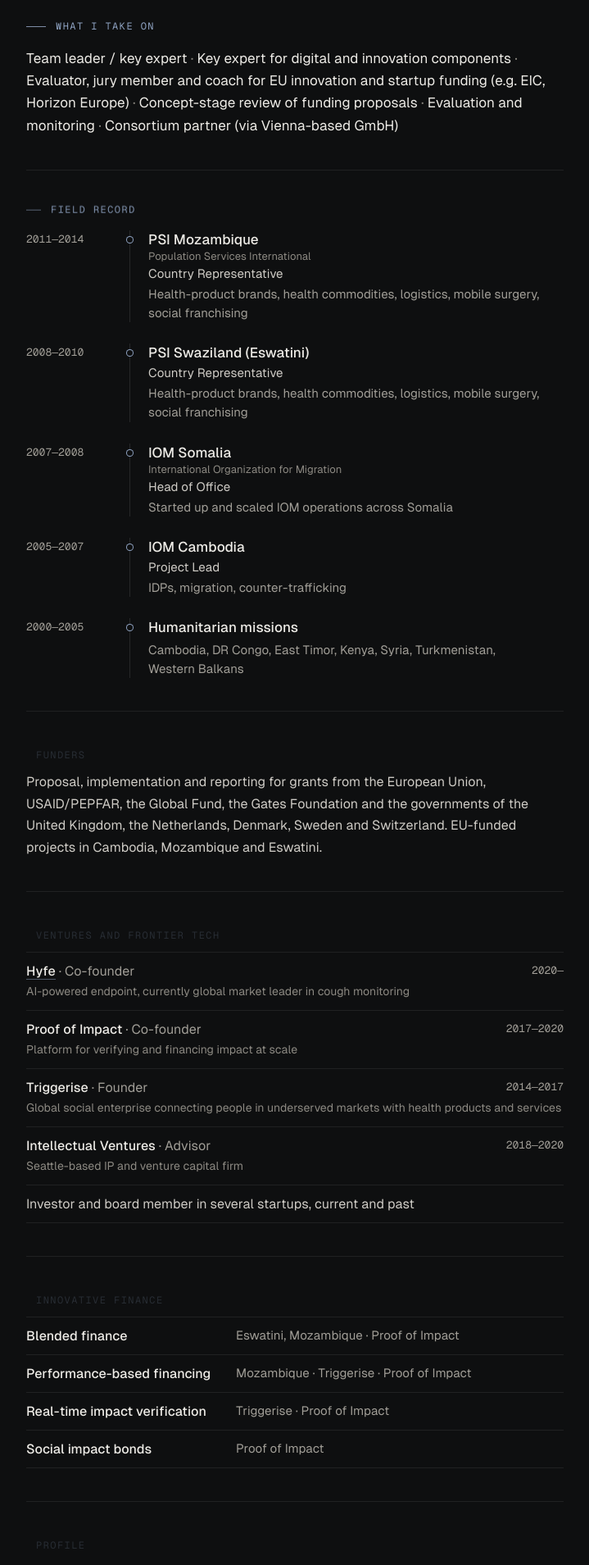
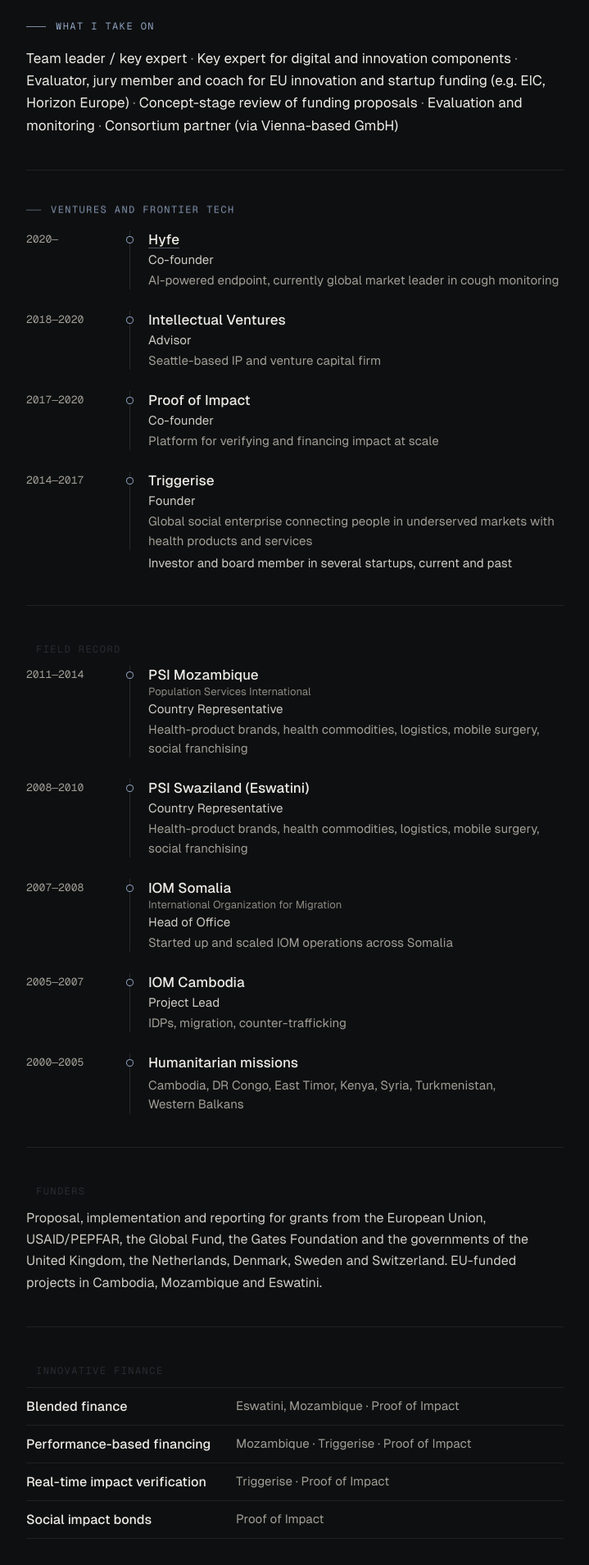
Before and after one commit to icirco/circo-io, a Jekyll site: the page built from expert/index.html, in a window 1280 px wide. Shown: the part 408-2317 px from the top of the page at 82% size, without its empty margins (280-999 px from the left). Built offline with Jekyll 4.4.1, drawn with Linux system fonts in a browser that asks for light colours.

Commit message:
/expert: reverse chronological, ventures as timeline above field record
Co-Authored-By: Claude Opus 5.5 <noreply@anthropic.com>

```diff
--- a/_layouts/expert.html
+++ b/_layouts/expert.html
@@ -140,16 +140,11 @@
     .tl .role { font-size: 15px; color: var(--body); margin-top: 3px; }
     .tl .what { font-size: 15px; line-height: 1.55; color: var(--muted); margin-top: 4px; }
 
-    /* Ventures as rows */
-    .vt { list-style: none; margin: 0; padding: 0; border-top: 1px solid var(--line); }
-    .vt li { display: grid; grid-template-columns: minmax(0, 1fr) auto; gap: 4px 16px; padding: 12px 0; border-bottom: 1px solid var(--line); }
-    .vt .n { font-size: 16px; font-weight: 500; }
-    .vt .n a { border-bottom: 1px solid rgba(175, 196, 232, .4); }
-    .vt .n a:hover { border-color: var(--accent); }
-    .vt .r { color: var(--muted); font-weight: 400; }
-    .vt .y { font-family: var(--mono); font-size: 13px; color: var(--muted); padding-top: 2px; font-variant-numeric: tabular-nums; }
-    .vt .d { grid-column: 1 / -1; font-size: 14px; line-height: 1.5; color: var(--faint); }
-    .vt .note { grid-column: 1 / -1; font-weight: 400; color: var(--body); }
+    /* Venture names that link out (e.g. Hyfe) */
+    .tl .org-link { border-bottom: 1px solid rgba(175, 196, 232, .4); }
+    .tl .org-link:hover { border-color: var(--accent); }
+    /* Line under the ventures timeline, aligned with the entries */
+    .tl-note { margin: 4px 0 0 149px; font-size: 15px; line-height: 1.55; color: var(--body); }
 
     /* Innovative finance: instrument | where */
     .fin { margin: 0; border-top: 1px solid var(--line); }
@@ -171,6 +166,7 @@
       .tl .yr { grid-column: 2; grid-row: 1; padding: 0 0 2px; }
       .tl .rail { grid-column: 1; grid-row: 1 / span 2; }
       .tl .body { grid-column: 2; }
+      .tl-note { margin-left: 19px; }
       .fin div { grid-template-columns: minmax(0, 1fr); }
       .right { gap: 6px; }
       .icon { width: 38px; }
@@ -204,15 +200,12 @@
       .tl .yr { font-size: 9pt; padding-top: 1pt; }
       .tl .org { font-size: 10.5pt; }
       .tl .full, .tl .role, .tl .what { font-size: 9.5pt; }
-      .vt li { padding: 1.5mm 0; break-inside: avoid; }
-      .vt .n { font-size: 10.5pt; }
-      .vt .y { font-size: 9pt; }
-      .vt .d { font-size: 9pt; }
-      .vt .n a { border: 0; }
+      .tl .org-link { border: 0; }
+      .tl-note { margin: 0 0 0 34.3mm; font-size: 9.5pt; }
       .fin div { padding: 1.5mm 0; break-inside: avoid; grid-template-columns: 55mm minmax(0, 1fr); }
       .fin dt { font-size: 10.5pt; }
       .fin dd { font-size: 9.5pt; }
-      .vt .n a::after, .end a::after { content: " (" attr(href) ")"; font-weight: 400; color: #555; font-size: 9pt; }
+      .tl .org-link::after, .end a::after { content: " (" attr(href) ")"; font-weight: 400; color: #555; font-size: 9pt; }
       .end { padding: 3mm 0 0; font-size: 10pt; }
       .print-contact { display: block !important; margin: 0 0 3mm; font-size: 10pt; }
     }
@@ -262,6 +255,27 @@
         </ul>
       </section>
 
+      <!-- Ventures and field record share one timeline style, newest first -->
+      <section class="sec" aria-labelledby="ventures-h">
+        <h2 id="ventures-h">{{ d.labels.ventures[L] | escape }}</h2>
+        <ol class="tl">
+          {%- for v in d.ventures %}
+          <li>
+            <span class="yr">{{ v.years | replace: "-", "–" }}</span>
+            <span class="rail" aria-hidden="true"></span>
+            <div class="body">
+              <div class="org">{% if v.url %}<a class="org-link" href="{{ v.url }}">{{ v.name | escape }}</a>{% else %}{{ v.name | escape }}{% endif %}</div>
+              <div class="role">{{ v.role[L] | escape }}</div>
+              <div class="what">{{ v.desc[L] | escape }}</div>
+            </div>
+          </li>
+          {%- endfor %}
+        </ol>
+        {%- if d.ventures_note %}
+        <p class="tl-note">{{ d.ventures_note[L] | escape }}</p>
+        {%- endif %}
+      </section>
+
       <section class="sec" aria-labelledby="field-h">
         <h2 id="field-h">{{ d.labels.field[L] | escape }}</h2>
         <ol class="tl">
@@ -285,22 +299,6 @@
         <p class="text">{{ d.funders[L] | escape }}</p>
       </section>
 
-      <section class="sec" aria-labelledby="ventures-h">
-        <h2 id="ventures-h">{{ d.labels.ventures[L] | escape }}</h2>
-        <ul class="vt">
-          {%- for v in d.ventures %}
-          <li>
-            <span class="n">{% if v.url %}<a href="{{ v.url }}">{{ v.name | escape }}</a>{% else %}{{ v.name | escape }}{% endif %} <span class="r">· {{ v.role[L] | escape }}</span></span>
-            <span class="y">{{ v.years | replace: "-", "–" }}</span>
-            <span class="d">{{ v.desc[L] | escape }}</span>
-          </li>
-          {%- endfor %}
-          {%- if d.ventures_note %}
-          <li><span class="n note">{{ d.ventures_note[L] | escape }}</span></li>
-          {%- endif %}
-        </ul>
-      </section>
-
       <section class="sec" aria-labelledby="finance-h">
         <h2 id="finance-h">{{ d.labels.finance[L] | escape }}</h2>
         <dl class="fin">
```
Also changed, not shown: _data/expert.yml (+9 -9 lines).
